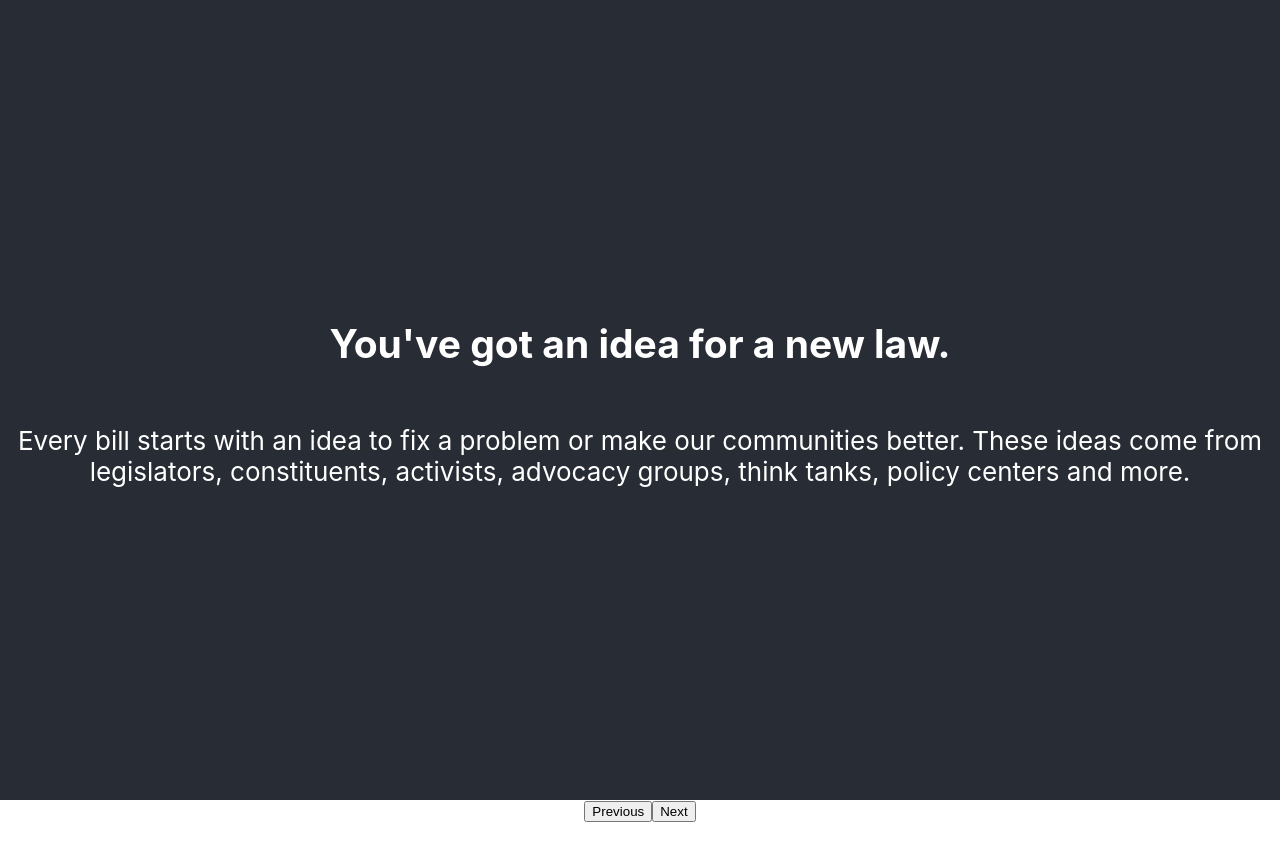
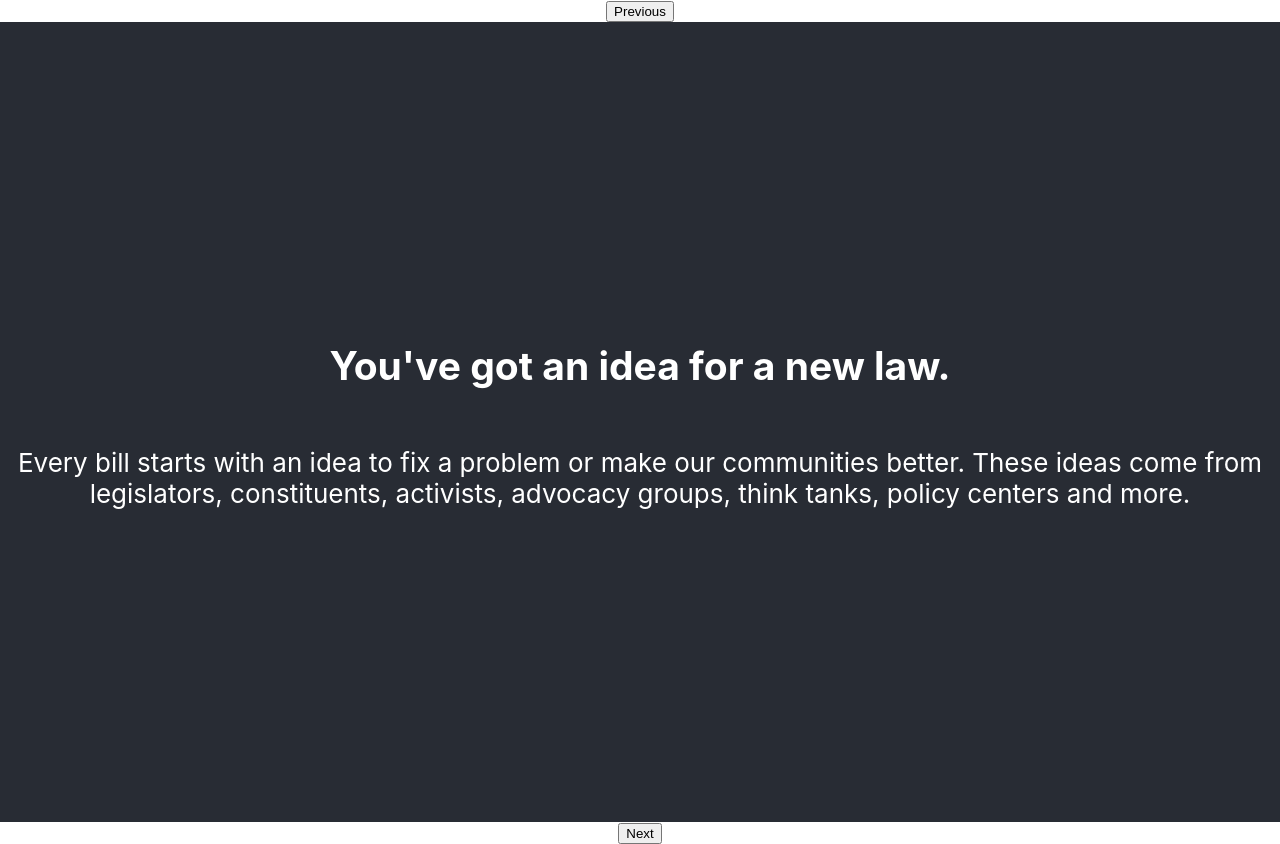
Before and after one commit to state-matters/bill-to-law-explainer, a React (Create React App) app: page / in a window 1280 px wide. Before the commit the page ends 822 px from the top, so only its background shows below. Built offline with nearby package versions, Linux system fonts and the light colour scheme.

Commit message:
Folder restructure and minor cleanup

```diff
--- a/src/components/left_arrow.js
+++ /dev/null
@@ -1,7 +0,0 @@
-import React from "react";
-
-export function LeftArrow(props) {
-  return <button onClick={props.onClick}>Previous</button>;
-}
-
-export default LeftArrow;
--- a/src/components/right_arrow.js
+++ /dev/null
@@ -1,7 +0,0 @@
-import React from "react";
-
-function RightArrow(props) {
-  return <button onClick={props.onClick}>{props.title}</button>;
-}
-
-export default RightArrow;
--- a/src/js/App.js
+++ b/src/js/App.js
@@ -1,36 +1,45 @@
-import React, { Component, Fragment } from "react";
-import "../styles/App.css";
-import { STEPS } from "../config";
-import RightArrow from "../components/right_arrow";
-import { LeftArrow } from "../components/left_arrow";
-
-/*
-State:
-  activeStep
-
-Need to handle:
-  onKeyDown:
-    (parse the keycode)
-      rightArrowClick (should go to next step)
-      leftArrowClick (should go to prev step)
-*/
-
-//Add onKeyDown with a componentWillMount function
-//Style the buttons so that they look nice maybe arrows??
-//Split to decide does it go to the house or senate?
+import React, { Component } from "react"
+import "../styles/App.css"
+import { STEPS } from "../config"
+import { LeftArrow, RightArrow } from "./components"
+import { Step } from "./pages"
 
 class App extends Component {
-  constructor(props) {
-    super(props);
+  constructor(props, context) {
+    super(props, context)
     this.state = {
       activeStep: STEPS[0]
-    };
-    this.goNextStep = this.goNextStep.bind(this);
-    this.goPrevStep = this.goPrevStep.bind(this);
+    }
   }
 
-  onClickChangeForward() {
-    console.log("Right button clicked");
+  render() {
+    return (
+      <div className="App">
+        <LeftArrow onClick={this.goPrevStep} title="Previous" />
+        <Step step={this.state.activeStep} handleOnKeyDown={this.onKeyPressed} />
+        <RightArrow onClick={this.goNextStep} title="Next" />
+      </div>
+    )
+  }
+
+  goNextStep = () => {
+    const { activeStep } = this.state
+    const idx = STEPS.map(step => step.key).indexOf(activeStep.key)
+    if (idx + 1 <= STEPS.length - 1) {
+      this.setState({ activeStep: STEPS[idx + 1] })
+    }
+  }
+
+  goPrevStep = () => {
+    const { activeStep } = this.state
+    const idx = STEPS.map(step => step.key).indexOf(activeStep.key)
+    if (idx - 1 >= 0) {
+      this.setState({ activeStep: STEPS[idx - 1] })
+    }
+  }
+
+  onKeyPressed = e => {
+    console.log(e)
     // this.setState() {
     //   return {
     //     title: STEPS[].title++, //how do we ++ with the STEPS array?
@@ -38,37 +47,6 @@ class App extends Component {
     //   }
     // }
   }
-
-  render() {
-    return (
-      <div className="App">
-        <header className="App-header">
-          <Fragment>
-            <h2>{this.state.activeStep.title}</h2>
-            <p>{this.state.activeStep.subTitle}</p>
-          </Fragment>
-        </header>
-        <LeftArrow onClick={this.goPrevStep} title="Previous" />
-        <RightArrow onClick={this.goNextStep} title="Next" />
-      </div>
-    );
-  }
-
-  goNextStep() {
-    const { activeStep } = this.state;
-    const idx = STEPS.map(step => step.key).indexOf(activeStep.key);
-    if (idx + 1 <= STEPS.length - 1) {
-      this.setState({ activeStep: STEPS[idx + 1] });
-    }
-  }
-
-  goPrevStep() {
-    const { activeStep } = this.state;
-    const idx = STEPS.map(step => step.key).indexOf(activeStep.key);
-    if (idx - 1 >= 0) {
-      this.setState({ activeStep: STEPS[idx - 1] });
-    }
-  }
 }
 
-export default App;
+export default App
--- /dev/null
+++ b/src/js/components/LeftArrow.js
@@ -0,0 +1,11 @@
+import React from "react"
+
+export function LeftArrow({ handleOnClick }) {
+  return (
+    <button onClick={handleOnClick}>
+      Previous
+    </button>
+  )
+}
+
+export default LeftArrow
--- /dev/null
+++ b/src/js/components/RightArrow.js
@@ -0,0 +1,11 @@
+import React from "react"
+
+export function RightArrow({ handleOnClick }) {
+  return (
+    <button onClick={handleOnClick}>
+      Next
+    </button>
+  )
+}
+
+export default RightArrow
--- /dev/null
+++ b/src/js/components/index.js
@@ -0,0 +1,2 @@
+export { default as LeftArrow } from "./LeftArrow"
+export { default as RightArrow } from "./RightArrow"
--- /dev/null
+++ b/src/js/pages/Step.js
@@ -0,0 +1,16 @@
+import React, { Fragment } from "react";
+
+function Step({ handleOnKeyDown, step }) {
+  return (
+    <div onKeyDown={handleOnKeyDown} tabIndex="0">
+      <header className="App-header">
+        <Fragment>
+          <h2>{step.title}</h2>
+          <p>{step.subTitle}</p>
+        </Fragment>
+      </header>
+    </div>
+  )
+}
+
+export default Step
--- /dev/null
+++ b/src/js/pages/index.js
@@ -0,0 +1 @@
+export { default as Step } from "./Step"
```
